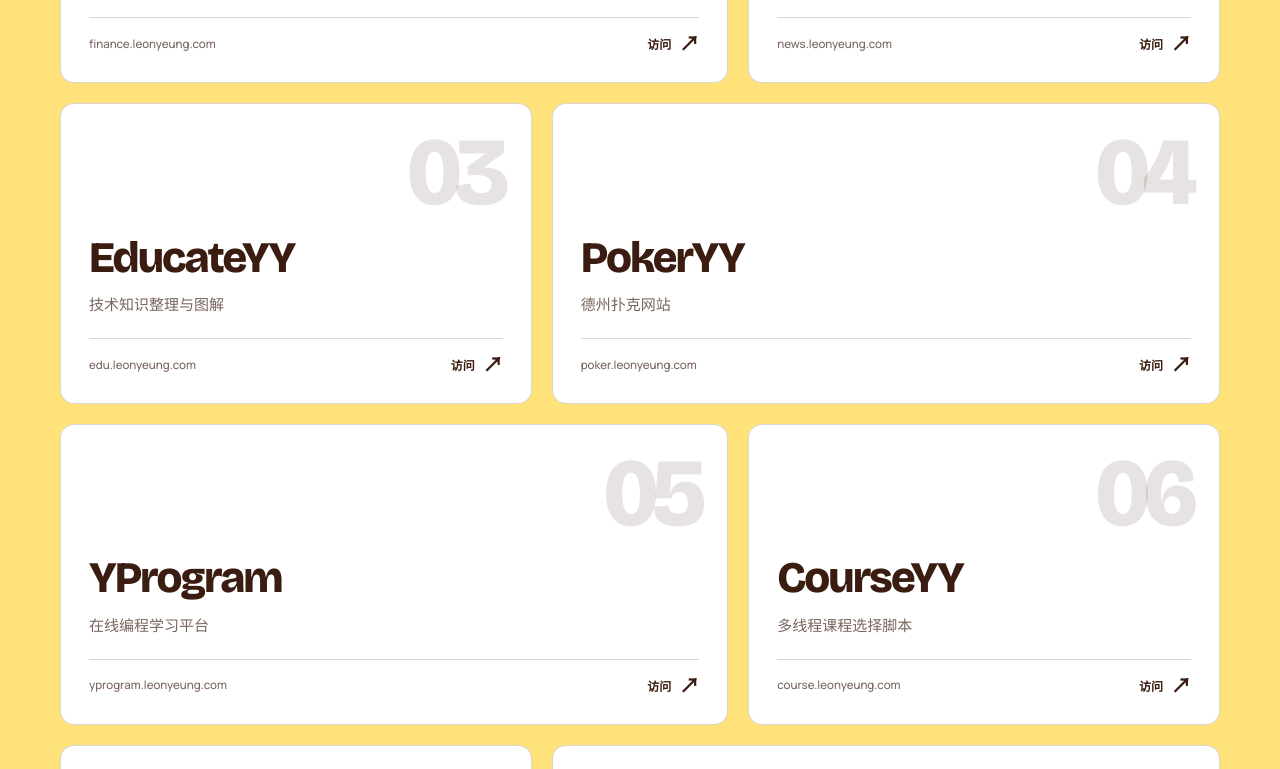
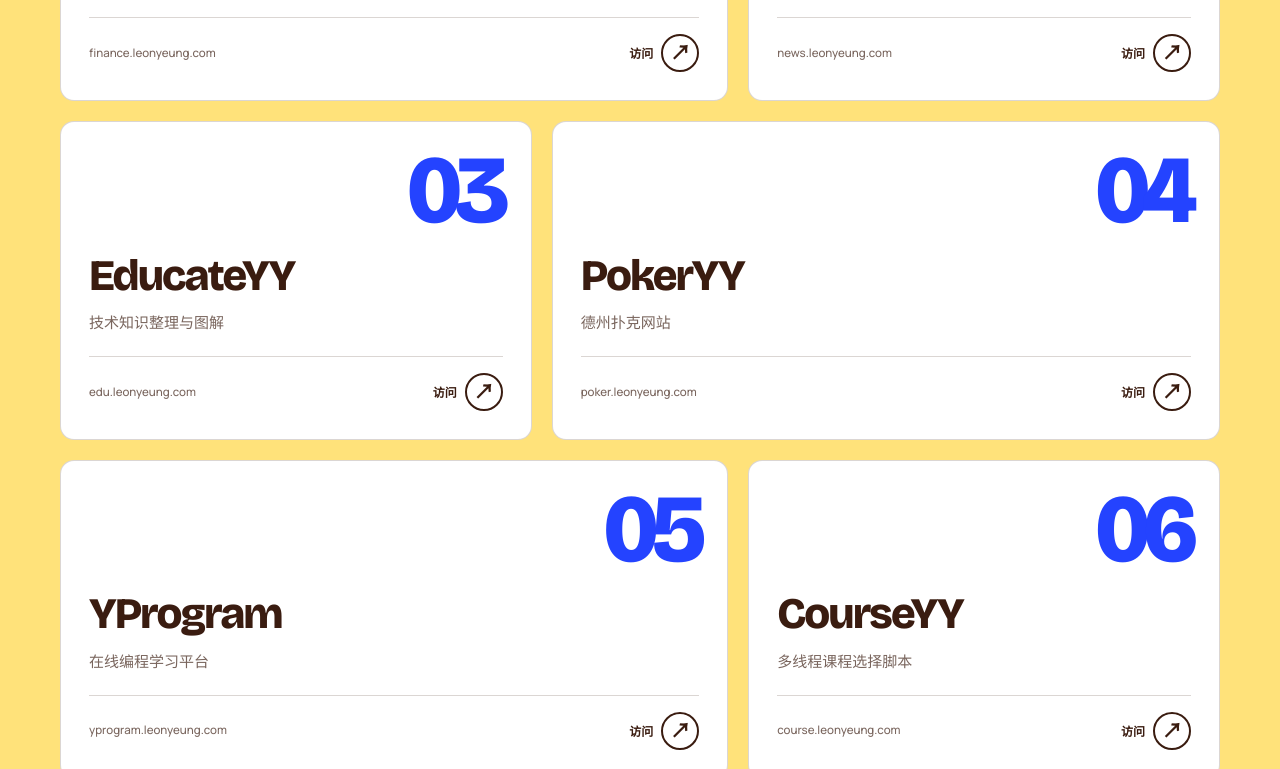
Before and after one commit to yylnb/Leon-Nav, a plain HTML site: page index.html in a window 1280 px wide. Shown: the part 579-1348 px from the top of the page. Drawn offline with nearby package versions, Linux system fonts and the light colour scheme.

Commit message:
Add cobalt numbers and restore arrow hover

```diff
--- a/styles.css
+++ b/styles.css
@@ -125,7 +125,7 @@ h1 { margin: 0; font-family: var(--display); font-size: clamp(3.8rem, 8vw, 7rem)
 
 .card-index {
   justify-self: end;
-  color: rgba(58, 28, 16, .12);
+  color: var(--cobalt);
   font-family: var(--display);
   font-size: 6rem;
   font-weight: 800;
@@ -141,14 +141,14 @@ h1 { margin: 0; font-family: var(--display); font-size: clamp(3.8rem, 8vw, 7rem)
 .card-footer { display: flex; align-items: center; justify-content: space-between; gap: 16px; padding-top: 16px; border-top: 1px solid var(--line); }
 .card-domain { min-width: 0; color: var(--muted); font-size: .72rem; font-weight: 500; line-height: 1.6; overflow-wrap: anywhere; }
 .card-visit { display: inline-flex; align-items: center; gap: 8px; flex-shrink: 0; font-size: .75rem; font-weight: 800; white-space: nowrap; }
-.card-arrow { display: inline-block; font-size: 1.25rem; line-height: 1; transition: transform 220ms var(--ease-out); }
-.project-card:focus-visible .card-arrow { transform: translate(2px, -2px); }
+.card-arrow { display: grid; width: 38px; height: 38px; place-items: center; border: 2px solid var(--cocoa); border-radius: 50%; color: var(--cocoa); background: transparent; font-size: 1.25rem; line-height: 1; transition: transform 220ms var(--ease-out), background-color 220ms ease, color 220ms ease; }
+.project-card:focus-visible .card-arrow { transform: translate(2px, -2px); color: var(--surface); background: var(--cocoa); }
 
 .site-footer { display: flex; align-items: center; justify-content: space-between; gap: 24px; padding: 18px 2px 0; border-top: 2px solid var(--cocoa); color: var(--muted); font-size: .74rem; font-weight: 700; animation: arrive 600ms 400ms var(--ease-out) both; }
 
 @media (hover: hover) and (pointer: fine) {
   .project-card:hover { transform: translateY(-3px); border-color: rgba(58, 28, 16, .4); box-shadow: var(--shadow); }
-  .project-card:hover .card-arrow { transform: translate(2px, -2px); }
+  .project-card:hover .card-arrow { transform: translate(2px, -2px); color: var(--surface); background: var(--cocoa); }
 }
 
 @keyframes arrive { from { opacity: 0; transform: translateY(18px); } to { opacity: 1; transform: translateY(0); } }
```
